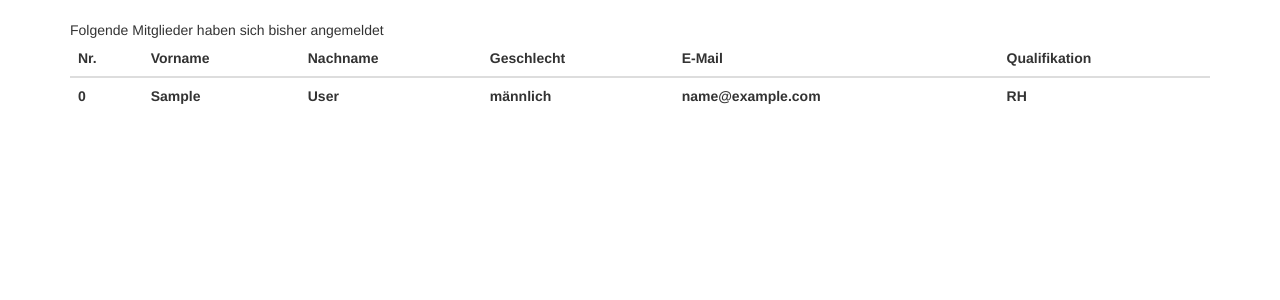
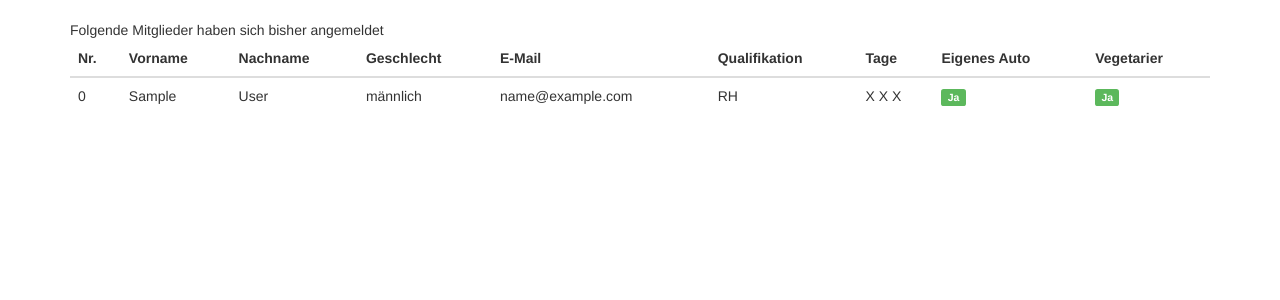
Before and after one commit to NiklasMM/fobiweapp, a Flask app: template app/templates/user_list.html in a window 1280 px wide. Shown: the part 52-352 px from the top of the page. Run offline with Flask 2, Linux system fonts and the light colour scheme; the template is opened without the code that fills it: values that come from a table or form of the project are taken from there, others are empty; tables that the repository leaves empty hold one stand-in row (values such as "Sample post"); lists and menus that the app fills with data are empty; parts of the project's set-up code (start-up, migrations or seed data) failed here and were passed over; some libraries are stand-ins or nearby versions.

Commit message:
Add details to user list

```diff
--- a/app/templates/user_list.html
+++ b/app/templates/user_list.html
@@ -14,15 +14,25 @@
                 <th>Geschlecht</th>
                 <th>E-Mail</th>
                 <th>Qualifikation</th>
+                <th>Tage</th>
+                <th>Eigenes Auto</th>
+                <th>Vegetarier</th>
             </thead>
             {% for user in users %}
             <tr>
-                <th>{{ user.id - 1 }}</th>
-                <th>{{ user.first_name }}</th>
-                <th>{{ user.last_name }}</th>
-                <th>{% if user.gender == "m" %}männlich{% else %}weiblich{% endif %}
-                <th>{{ user.email }}</th>
-                <th>{{ user.qualification }}</th>
+                <td>{{ user.id - 1 }}</td>
+                <td>{{ user.first_name }}</td>
+                <td>{{ user.last_name }}</td>
+                <td>{% if user.gender == "m" %}männlich{% else %}weiblich{% endif %}</td>
+                <td>{{ user.email }}</td>
+                <td>{{ user.qualification }}</td>
+                <td>
+                    {% if user.friday %}X{% else %}-{% endif %}
+                    {% if user.saturday %}X{% else %}-{% endif %}
+                    {% if user.sunday %}X{% else %}-{% endif %}
+                </td>
+                <td>{% if user.own_car %}<span class="label label-success">Ja</span>{% else %}<span class="label label-danger">Nein</span>{% endif %}</td>
+                <td>{% if user.vegetarian %}<span class="label label-success">Ja</span>{% else %}<span class="label label-danger">Nein</span>{% endif %}</td>
             </tr>
             {% endfor %}
         </table>
```
